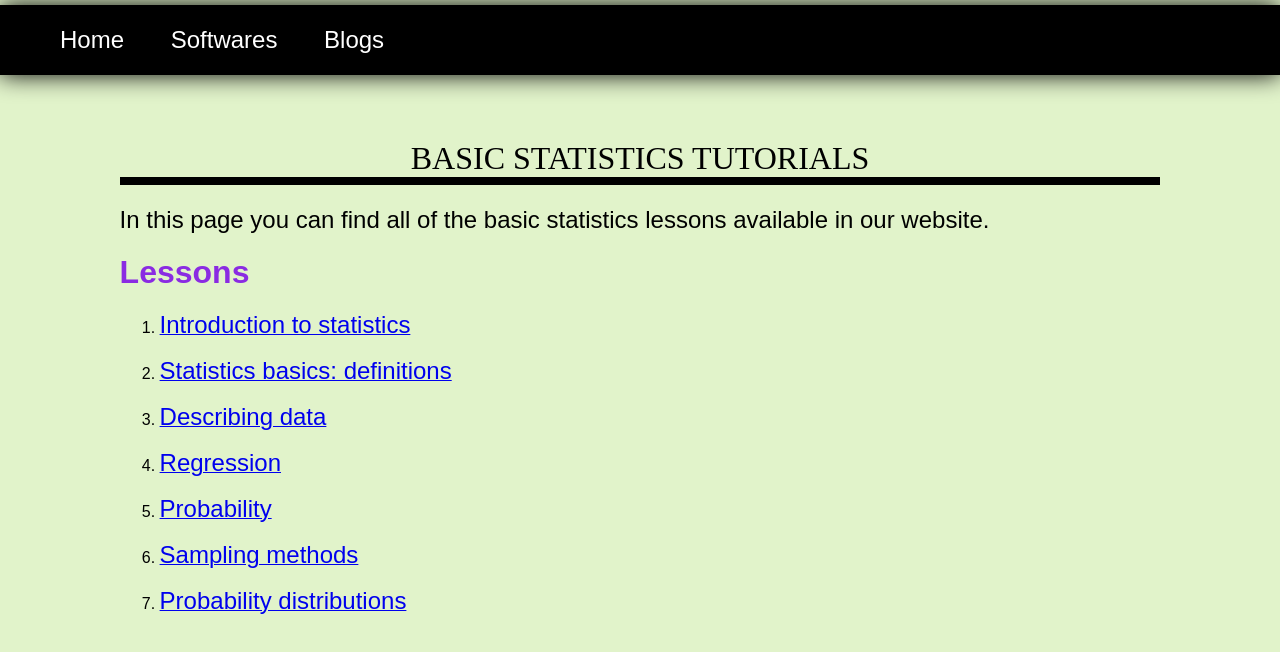
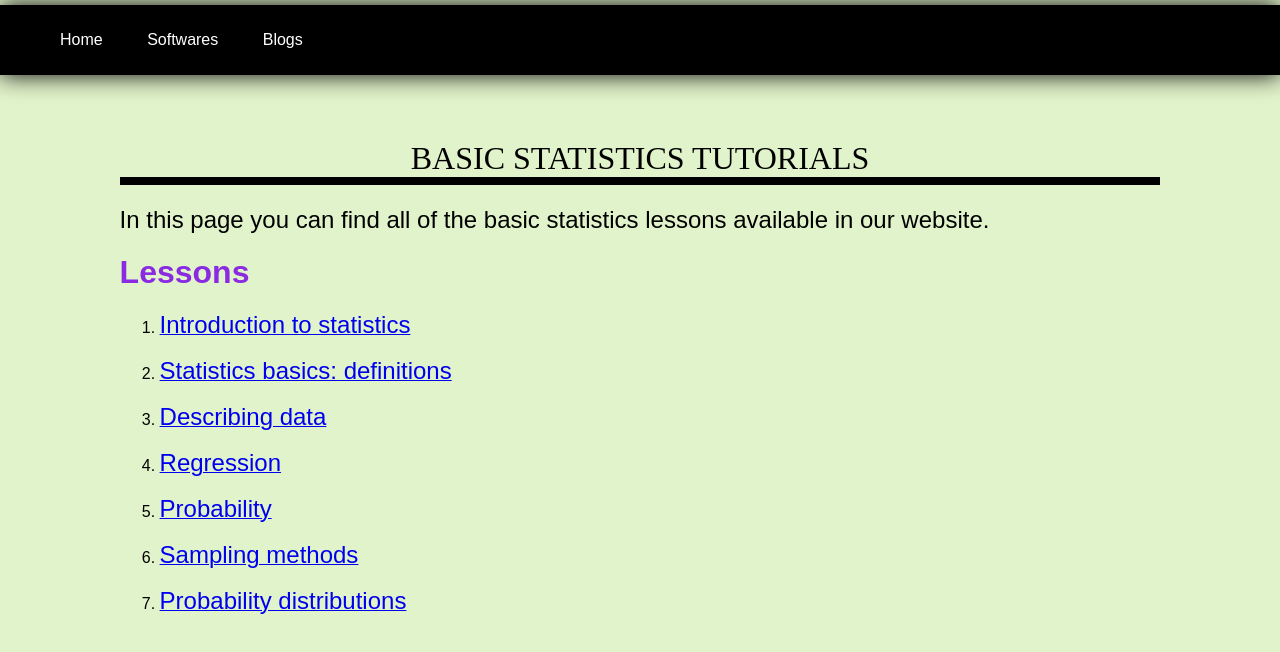
Before and after one commit to DVdilru/statlab, a plain HTML site: page lessons.html in a window 1280 px wide. Shown: the top 652 px of the page. Drawn offline with Linux system fonts and the light colour scheme.

Commit message:
Update lessons.html

```diff
--- a/lessons.html
+++ b/lessons.html
@@ -96,13 +96,13 @@ text-decoration: none;
 <nav>
 <ul>
 <li>
-<a href="index.html"> <font size="5">Home </font size></a>
+<a href="index.html"> <font size="3">Home </font size></a>
 </li>
 
 <li>
-<a href="softwares.html"> <font size="5"> Softwares </font size> </a>
+<a href="softwares.html"> <font size="3"> Softwares </font size> </a>
 </li>
-<li> <a href="blogs.html"> <font size="5"> Blogs </font size> </a>
+<li> <a href="blogs.html"> <font size="3"> Blogs </font size> </a>
 </li>
 
 </ul>
```
